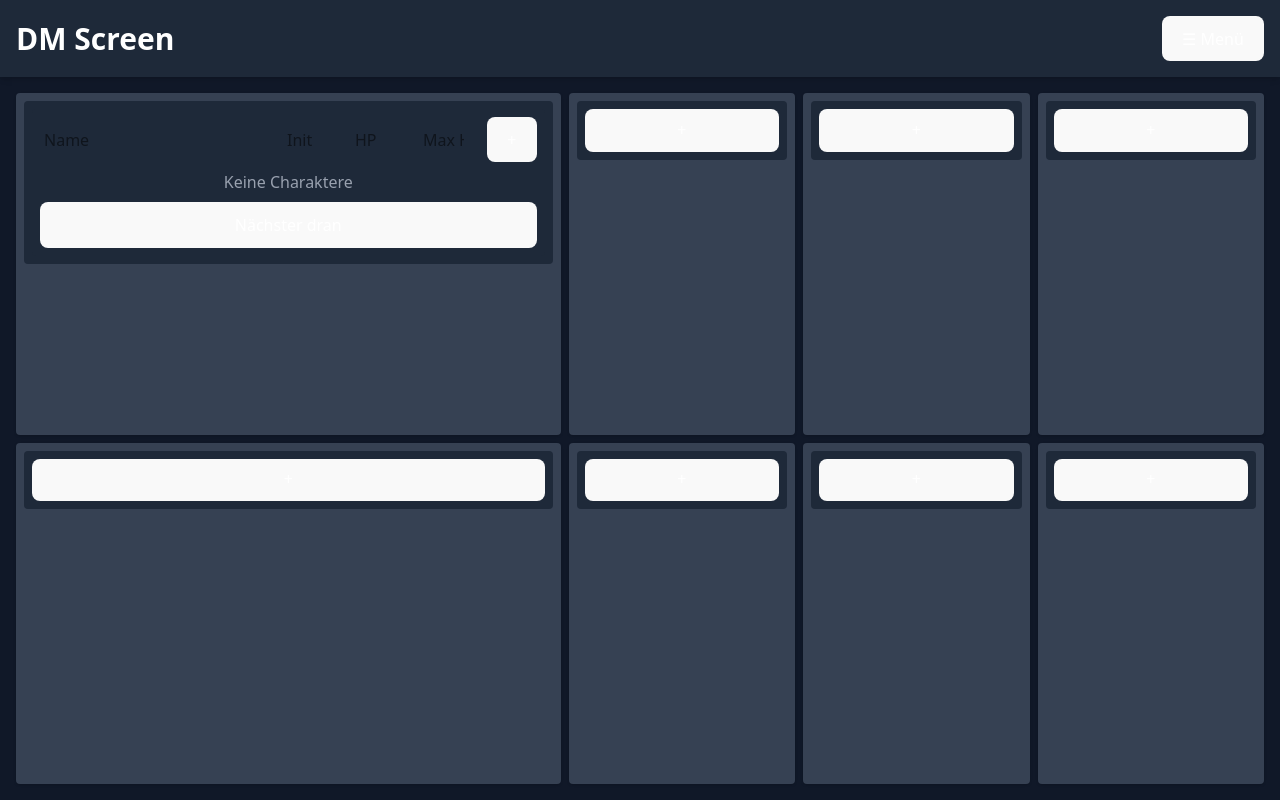
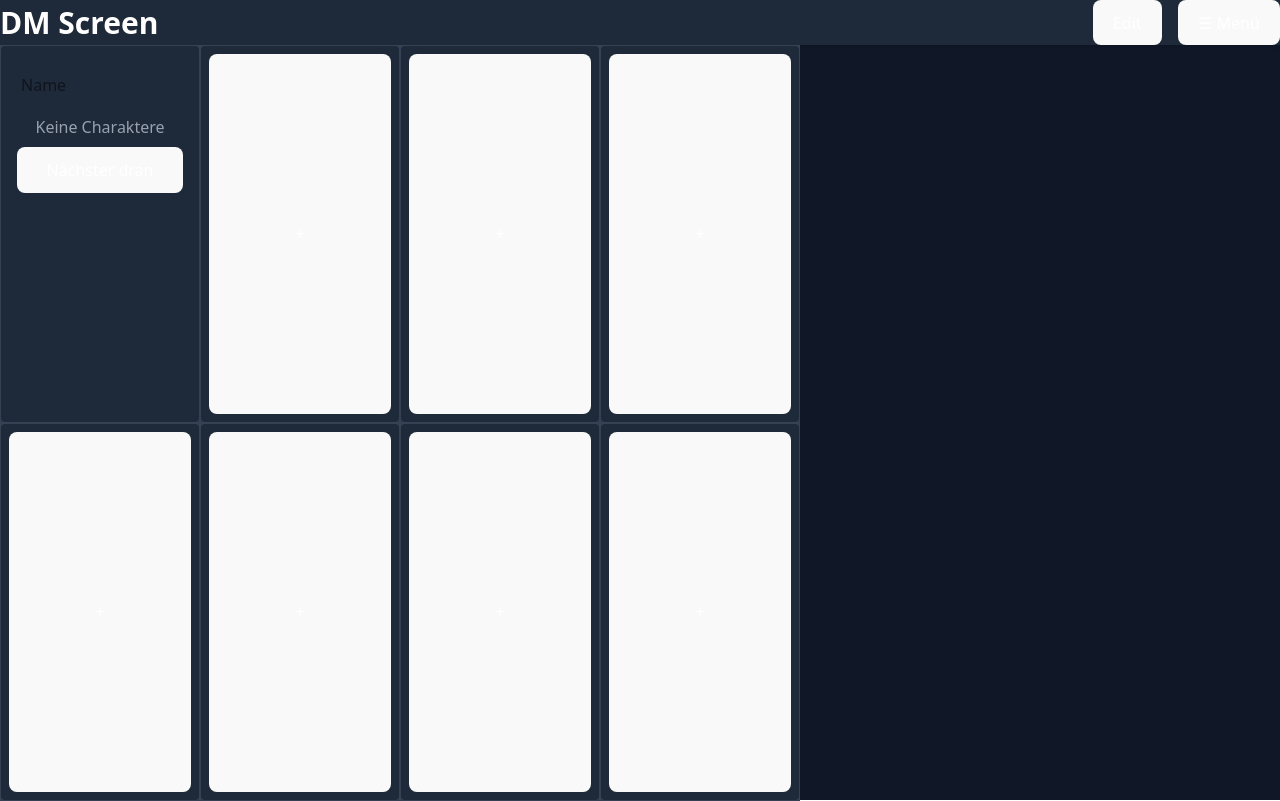
Before and after one commit to woorsty/DMScreen, a React (Vite) app: page / in a window 1280 px wide. Built offline with nearby package versions, Linux system fonts and the light colour scheme.

Commit message:
Das Grid läuft jetzt einigermaßen gut

```diff
--- a/package.json
+++ b/package.json
@@ -15,13 +15,15 @@
     "concurrently": "^9.2.0",
     "electron": "^37.2.5",
     "react": "^19.1.0",
-    "react-dom": "^19.1.0"
+    "react-dom": "^19.1.0",
+    "react-grid-layout": "^1.5.2"
   },
   "devDependencies": {
     "@eslint/js": "^9.30.1",
     "@tailwindcss/vite": "^4.1.11",
     "@types/react": "^19.1.8",
     "@types/react-dom": "^19.1.6",
+    "@types/react-grid-layout": "^1.3.5",
     "@vitejs/plugin-react": "^4.6.0",
     "autoprefixer": "^10.4.21",
     "cross-env": "^10.0.0",
--- a/src/component/widget/Widget.tsx
+++ b/src/component/widget/Widget.tsx
@@ -38,7 +38,7 @@ export abstract class Widget<
 
   public render() {
     return (
-      <div className="relative group bg-gray-800 p-2 rounded mx-auto">
+      <div className="relative group bg-gray-800 p-2 rounded mx-auto h-full w-full">
         {this.props.removable && (
           <button
             className="absolute top-1 right-1 opacity-0 group-hover:opacity-100 transition-opacity bg-gray-700 hover:bg-red-600 text-white rounded p-1 text-xs"
--- a/src/component/widget/implementation/EmptyWidget.tsx
+++ b/src/component/widget/implementation/EmptyWidget.tsx
@@ -8,16 +8,14 @@ type EmptyWidgetProps = WidgetProps & {
 type EmptyWidgetState = WidgetState & { showMenu?: boolean };
 
 export class EmptyWidget extends Widget<EmptyWidgetProps, EmptyWidgetState> {
+  static defaultProps = {
+    width: 1,
+    height: 1,
+    removable: false,
+  };
+
   public constructor(props: EmptyWidgetProps) {
-    super({
-      height: props.height,
-      width: props.height,
-      id: props.id,
-      x: props.x,
-      y: props.y,
-      onReplaceWidget: props.onReplaceWidget,
-      removable: false,
-    });
+    super(props);
     this.state = { ...props, showMenu: false };
   }
 
@@ -48,7 +46,7 @@ export class EmptyWidget extends Widget<EmptyWidgetProps, EmptyWidgetState> {
   renderContent = () => {
     if (this.state.showMenu) {
       return (
-        <div className="bg-gray-800 p-2 rounded shadow flex flex-col gap-2">
+        <div className="bg-gray-800 p-2 rounded shadow flex flex-col gap-2 h-full w-full">
           {WidgetRegistry.map((w) => (
             <button
               key={w.type}
--- a/src/component/widget/implementation/InitiativeWidget.tsx
+++ b/src/component/widget/implementation/InitiativeWidget.tsx
@@ -74,7 +74,7 @@ export class InitiativeWidget extends Widget<
       currentIndex,
     } = this.state;
     return (
-      <div className="bg-gray-800 p-2 rounded mx-auto">
+      <div className="bg-gray-800 p-2 rounded w-full h-full flex flex-col">
         <div className="mb-2 flex gap-1">
           <input
             className="flex-1 p-1 rounded text-black"
--- a/src/screen/DMScreen.tsx
+++ b/src/screen/DMScreen.tsx
@@ -2,6 +2,7 @@ import React, { Component, type JSX } from "react";
 import { EmptyWidget } from "../component/widget/implementation/EmptyWidget";
 import { InitiativeWidget } from "../component/widget/implementation/InitiativeWidget";
 import { DMScreenMenu } from "./menu/DMScreenMenu";
+import Gridlayout from "react-grid-layout";
 
 interface DMScreenProps {
   columns: number;
@@ -13,22 +14,41 @@ interface DMScreenState {
   rows: number;
   widgets: JSX.Element[][];
   menuOpen: boolean;
+  isEditMode: boolean;
+  containerHeight: number; // <--- NEU
 }
 
 export class DMScreen extends Component<DMScreenProps, DMScreenState> {
+  gridContainerRef = React.createRef<HTMLDivElement>();
+
   public constructor(props: DMScreenProps) {
     super(props);
 
-    const widgets = this.createWidgets(props.columns, props.rows);
+    const widgets = this.initWidgets(props.columns, props.rows);
     this.state = {
       columns: props.columns,
       rows: props.rows,
       widgets,
       menuOpen: false,
+      isEditMode: false,
+      containerHeight: 0, // <--- NEU
     };
   }
 
-  createWidgets(columns: number, rows: number): JSX.Element[][] {
+  componentDidMount() {
+    this.updateContainerHeight();
+    window.addEventListener("resize", this.updateContainerHeight);
+  }
+
+  componentWillUnmount() {
+    window.removeEventListener("resize", this.updateContainerHeight);
+  }
+
+  componentDidUpdate(prevProps: DMScreenProps, prevState: DMScreenState) {
+    this.updateContainerHeight();
+  }
+
+  initWidgets(columns: number, rows: number): JSX.Element[][] {
     const widgets: JSX.Element[][] = [];
     for (let x = 0; x < rows; x++) {
       const row: JSX.Element[] = [];
@@ -63,8 +83,15 @@ export class DMScreen extends Component<DMScreenProps, DMScreenState> {
 
   onReplaceWidget = (x: number, y: number, widget: JSX.Element) => {
     const widgets = this.state.widgets.slice();
+    widgets[x] = widgets[x].slice();
     widgets[x][y] = widget;
     this.setState({ widgets });
+  };
+
+  toggleEditMode = () => {
+    this.setState((prevState) => ({
+      isEditMode: !prevState.isEditMode,
+    }));
   };
 
   handleGridChange = (e: React.FormEvent<HTMLFormElement>) => {
@@ -78,39 +105,99 @@ export class DMScreen extends Component<DMScreenProps, DMScreenState> {
       (form.elements.namedItem("rows") as HTMLInputElement).value,
       10
     );
-    if (columns > 0 && rows > 0) {
-      const widgets = this.createWidgets(columns, rows);
-      this.setState({ columns, rows, widgets });
+
+    if (
+      !isNaN(columns) &&
+      !isNaN(rows) &&
+      columns > 0 &&
+      rows > 0 &&
+      (columns !== this.state.columns || rows !== this.state.rows)
+    ) {
+      const widgets = this.initWidgets(columns, rows);
+      this.setState({
+        columns,
+        rows,
+        widgets,
+      });
     }
   };
 
+  updateContainerHeight = () => {
+    const container = this.gridContainerRef.current;
+    if (container) {
+      const height = container.clientHeight;
+      if (height !== this.state.containerHeight) {
+        this.setState({ containerHeight: height });
+      }
+    }
+  };
+
+  getRowHeight() {
+    if (!this.state.containerHeight) return 100; // Fallback
+    return this.state.containerHeight / this.state.rows;
+  }
+
   renderGrid(): React.ReactNode {
-    return this.state.widgets.flat().map((widget, index) => (
-      <div key={index} className="bg-gray-700 p-2 rounded shadow text-center">
-        {widget}
-      </div>
-    ));
+    const layout = this.state.widgets.flat().map((widget, idx) => {
+      const x = idx % this.state.columns;
+      const y = Math.floor(idx / this.state.columns);
+      return {
+        i: `${x},${y}`,
+        x,
+        y,
+        w: 1,
+        h: 1,
+      };
+    });
+
+    return (
+      <Gridlayout
+        className="layout"
+        cols={this.state.columns}
+        rowHeight={this.getRowHeight()}
+        width={window.screen.availWidth}
+        layout={layout}
+        isDraggable={this.state.isEditMode}
+        isResizable={this.state.isEditMode}
+        style={{ height: "100%" }}
+        margin={[0, 0]}
+        containerPadding={[0, 0]}
+      >
+        {this.state.widgets.flat().map((widget, idx) => {
+          const x = idx % this.state.columns;
+          const y = Math.floor(idx / this.state.columns);
+          return (
+            <div
+              key={`${x},${y}`}
+              className="border border-gray-700 h-full w-full bg-gray-700"
+              style={{ margin: 0, padding: 0 }}
+            >
+              {widget}
+            </div>
+          );
+        })}
+      </Gridlayout>
+    );
   }
 
   render() {
     return (
       <div className="flex flex-col h-screen w-screen bg-gray-900 text-white">
-        <header className="p-4 bg-gray-800 shadow-md flex items-center justify-between">
+        <header className="bg-gray-800 shadow-md flex items-center justify-between">
           <h1 className="text-3xl font-bold">DM Screen</h1>
           <DMScreenMenu
             handleGridChange={this.handleGridChange}
+            toggleEditMode={this.toggleEditMode}
             columns={this.state.columns}
             rows={this.state.rows}
+            isEditMode={this.state.isEditMode}
           />
         </header>
-
-        <main className="flex flex-1 p-4 flex-col gap-4">
+        <main className="flex-1 flex flex-col min-h-0">
           <div
-            className="flex-1 grid gap-2"
-            style={{
-              gridTemplateColumns: `repeat(${this.state.columns}, 1fr)`,
-              gridTemplateRows: `repeat(${this.state.rows}, 1fr)`,
-            }}
+            ref={this.gridContainerRef}
+            className="flex-1 min-h-0"
+            style={{ height: "100%" }}
           >
             {this.renderGrid()}
           </div>
--- a/src/screen/menu/DMScreenMenu.tsx
+++ b/src/screen/menu/DMScreenMenu.tsx
@@ -3,8 +3,10 @@ import { GridMenu } from "./GridMenu";
 
 type DMScreenMenuProps = {
   handleGridChange: (e: React.FormEvent<HTMLFormElement>) => void;
+  toggleEditMode: () => void;
   columns: number;
   rows: number;
+  isEditMode: boolean;
 };
 type DMScreenMenuState = {
   menuOpen: boolean;
@@ -23,9 +25,22 @@ export class DMScreenMenu extends React.Component<
     this.setState((prev) => ({ menuOpen: !prev.menuOpen }));
   };
 
+  handleEditMode = () => {
+    this.props.toggleEditMode();
+  };
+
   public render() {
     return (
       <div className="relative">
+        <button
+          className={`px-3 py-1 rounded ml-4 ${
+            this.props.isEditMode ? "!bg-blue-900 !hover:bg-blue-800" : ""
+          }`}
+          onClick={this.handleEditMode}
+          aria-label="Bearbeiten"
+        >
+          Edit
+        </button>
         <button
           className="bg-gray-700 hover:bg-gray-600 px-3 py-1 rounded ml-4"
           onClick={this.handleMenuToggle}
```
Also changed, not shown: 1 other file (tests, documents, lock files or other folders).
